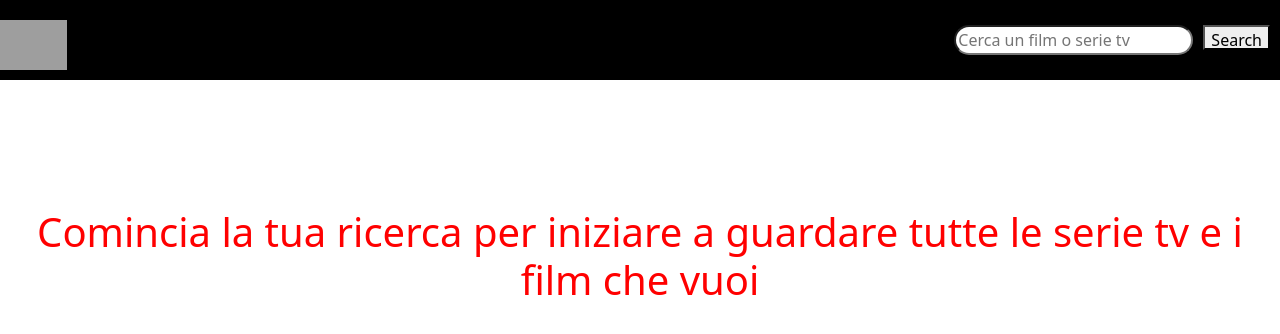
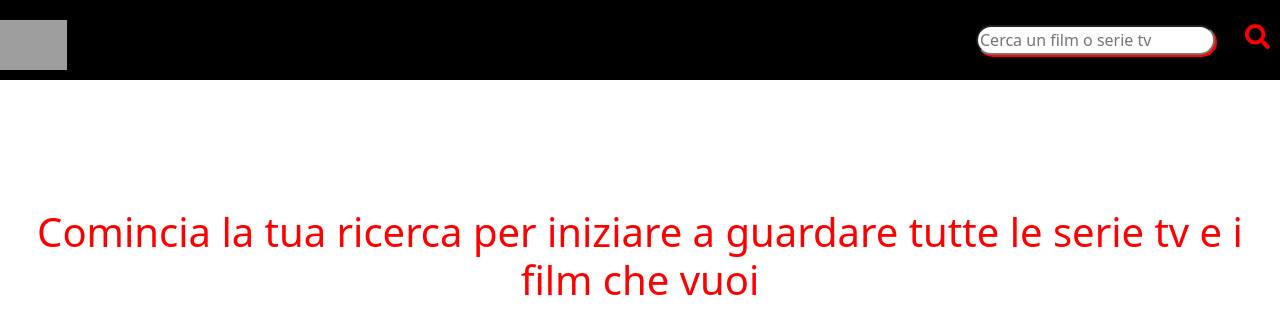
Before and after one commit to Nicolas2595/vue-boolflix, a Vue app: page / in a window 1280 px wide. Shown: the top 334 px of the page. Built offline with nearby package versions, Linux system fonts and the light colour scheme; grey boxes are pictures that could not be loaded.

Commit message:
improvements header & main

```diff
--- a/src/App.vue
+++ b/src/App.vue
@@ -16,7 +16,10 @@
     :voto="movie.vote_average"
     :overview="movie.overview"/>
 
-    <h1 v-if="movieAndSeries.length == 0 && !searching"> Comincia la tua ricerca per iniziare a guardare tutte le serie tv e i film che vuoi
+    <h1
+    v-if="movieAndSeries.length == 0 && !searching"
+    >
+    Comincia la tua ricerca per iniziare a guardare tutte le serie tv e i film che vuoi
     </h1>
   </main>
 
--- a/src/components/Header.vue
+++ b/src/components/Header.vue
@@ -5,14 +5,17 @@
       </div>
       <div class="header_right">
           <input
-          placeholder="Cerca un film o serie tv"
-          @keyup="$emit('searchedFilms', filmChoosed)"
-           v-model.trim="filmChoosed" type="text" id="search"
+            placeholder="Cerca un film o serie tv"
+            @keyup="$emit('searchedFilms', filmChoosed)"
+            v-model.trim="filmChoosed" type="text" id="search"
           >
 
-          <button
-          @click="$emit('searchedFilms', filmChoosed)"  for="search">Search</button
+          <i
+          class="fas fa-search"
+          @click="$emit('searchedFilms', filmChoosed)"
+          for="search"
           >
+          </i>
 
       </div>
   </div>
@@ -26,7 +29,6 @@ export default {
             filmChoosed: ''
         }
     }
-
 }
 </script>
 
@@ -42,23 +44,25 @@ export default {
     height: 50px;
     margin-top: 20px;
     cursor: pointer;
-
 }
 
 .header_right {
 
     height: 80px;
 
-    button {
-        height: 25px;
-        margin-top: 25px;
+    i {
+        font-size: 25px;
+        color: red;
+        margin-left: 20px;
         margin-right: 10px;
+        cursor: pointer;
     }
 
     input {
         border-radius: 20px;
         margin-top: 25px;
         margin-right: 10px;
+        box-shadow: 2px 2px red;
     }
 }
 
--- a/src/components/Movies.vue
+++ b/src/components/Movies.vue
@@ -56,6 +56,9 @@ export default {
         height: 350px;
         width: 200px;
         position: relative;
+        box-shadow: 4px 4px rgba(0, 0, 0, 0.8);
+        border-radius: 10px;
+
 
          img {
             height: 100%;
```
